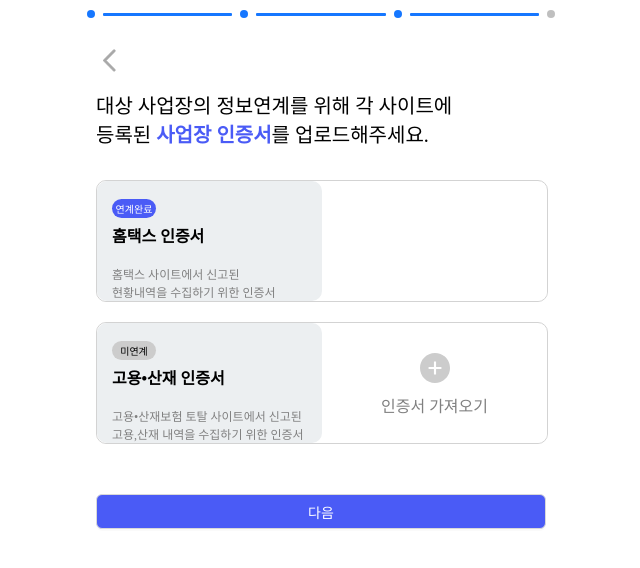
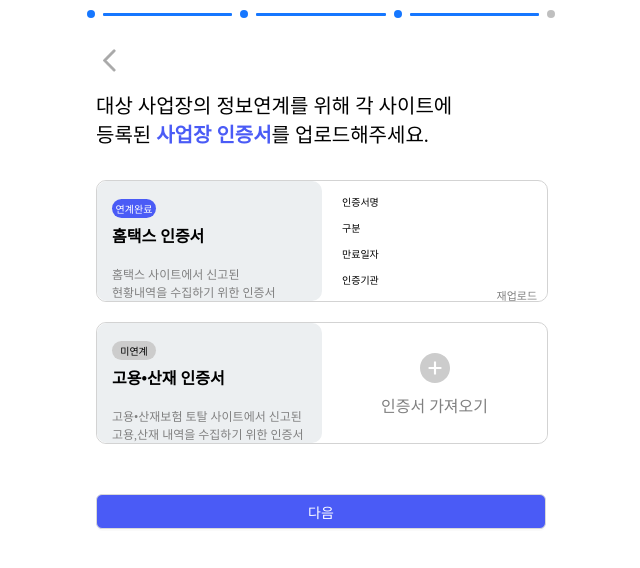
Before and after one commit to Fnv-RefundGo/Client, a React (Create React App) app: page /corporate-certification-upload-success in a window 1280 px wide. Shown: the top 568 px of the page, without its empty margins (319-959 px from the left). Built offline with nearby package versions, Linux system fonts and the light colour scheme.

Commit message:
전체 리팩토링

```diff
--- a/src/css/CorpCertificationUploadPage.css
+++ b/src/css/CorpCertificationUploadPage.css
@@ -107,6 +107,13 @@ span.cert {
     font-size: 11px;
 }
 
+.re-upload2 {
+    margin-right: 10px;
+    float: right;
+    font-size: 11px;
+    color: grey;
+}
+
 .circlePlus {
     margin-top: 10px;
     margin-bottom: 10px;
@@ -117,3 +124,22 @@ span.cert {
 .cert-contents {
     float: left;
 }
+
+.certification-info {
+    border-radius: 10px;
+    margin-top: 13px;
+    width: 50%;
+    background-color: white;
+}
+
+.certification-contents {
+    text-align: left;
+    color: black;
+    font-size: 10px;
+    margin-left: 20px;
+}
+
+.re-upload2 a {
+    text-decoration: none;
+    color: grey;
+}
--- a/src/css/Identification.css
+++ b/src/css/Identification.css
@@ -1,6 +1,6 @@
 .backBtn {
+    right: 20%;
     margin-top: 10px;
-    right: 20%;
     border-radius: 20px;
     font-family: pretendard;
 }
--- a/src/pages/corporate/certificationUpload/CorpCertificationUploadBufferingPage.js
+++ b/src/pages/corporate/certificationUpload/CorpCertificationUploadBufferingPage.js
@@ -42,12 +42,14 @@ const CorpCertificationUploadBufferingPage = () => {
                           <div className="hometax-cert-text2">홈택스 사이트에서 신고된<br/>현황내역을 수집하기 위한 인증서</div>
                       </div>
                       <div className="upload-certification">
+                          <a href="/corporate-certification-upload-fail">
                         <Upload
                            listType="picture"
                            fileList={fileList}
                            showUploadList={{showRemoveIcon: false}}
                         >
                         </Upload>
+                          </a>
                       </div>
                   </div>
                   <div className="hometax-upload-contents2">
--- a/src/pages/corporate/certificationUpload/CorpCertificationUploadFailPage.js
+++ b/src/pages/corporate/certificationUpload/CorpCertificationUploadFailPage.js
@@ -34,11 +34,13 @@ const CorpCertificationUploadFailPage = () => {
                           <div className="hometax-cert-text2">홈택스 사이트에서 신고된<br/>현황내역을 수집하기 위한 인증서</div>
                       </div>
                       <div className="upload-certification">
+                          <a href="/corporate-certification-upload-success">
                           <CloseCircleFilled className="circleX"/><br/>
                           <div className="cert-upload-fail-text">
                               사업장 인증서가 확인되지 않습니다.<br/>
                               해당 사이트에 인증서 업로드 확인 후 재시도 바랍니다.
                           </div>
+                          </a>
                           <a href="/corporate-certification-upload">
                           <div className="re-upload">재업로드</div>
                           </a>
--- a/src/pages/corporate/certificationUpload/CorpCertificationUploadSuccessPage.js
+++ b/src/pages/corporate/certificationUpload/CorpCertificationUploadSuccessPage.js
@@ -33,8 +33,15 @@ const CorpCertificationUploadSuccessPage = () => {
                           <div className="hometax-cert-text1">홈택스 인증서</div><br/>
                           <div className="hometax-cert-text2">홈택스 사이트에서 신고된<br/>현황내역을 수집하기 위한 인증서</div>
                       </div>
-                      <div className="upload-certification">
-                          {/*<div className="re-upload">재업로드</div>*/}
+                      <div className="certification-info">
+                          <div className="certification-contents">
+                              인증서명<br/><br/>구분<br/><br/>만료일자<br/><br/>인증기관
+                          </div>
+                          <div className="re-upload2">
+                              <a href="/corporate-certification-upload">
+                              재업로드
+                              </a>
+                          </div>
                       </div>
                   </div>
                   <div className="hometax-upload-contents2">
```
